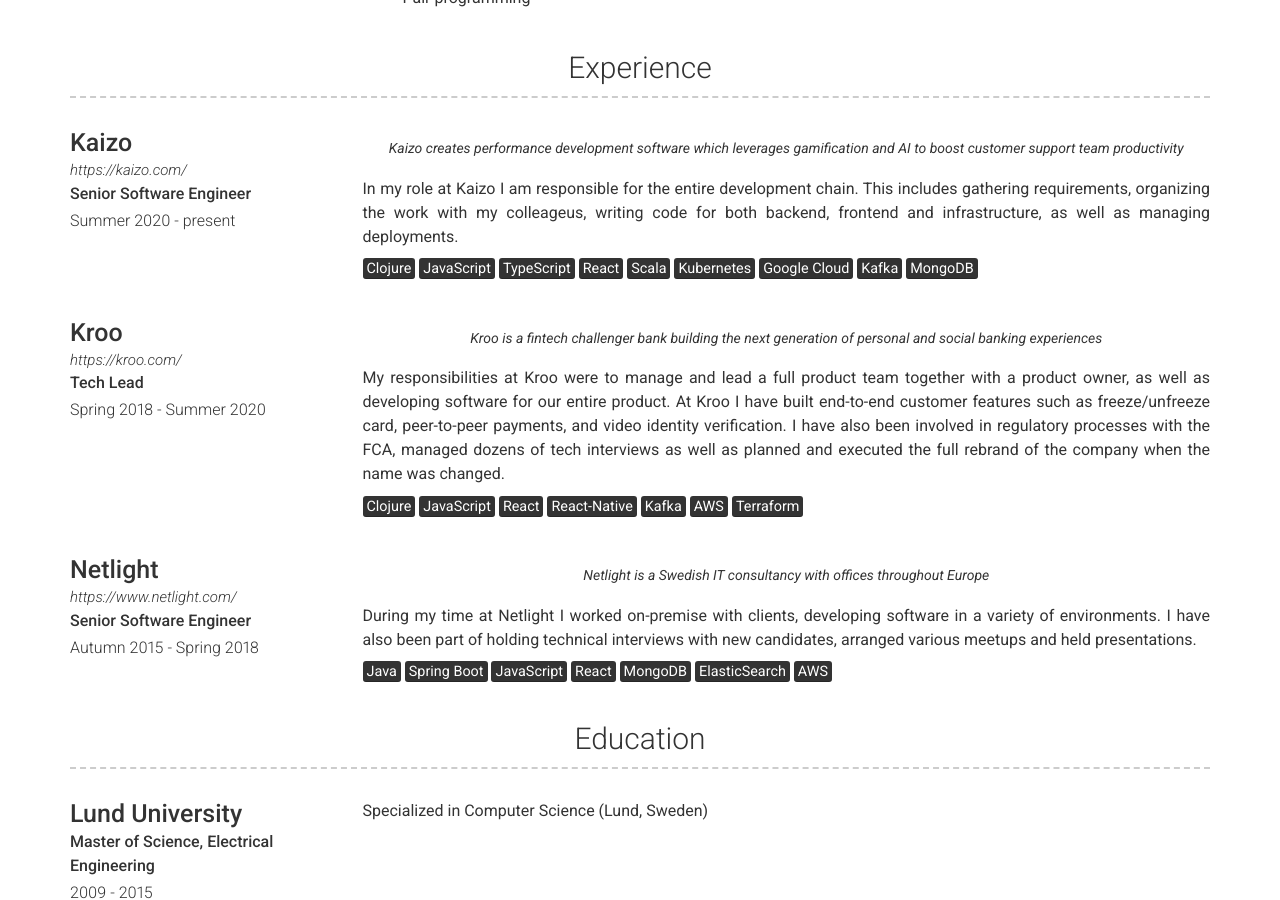
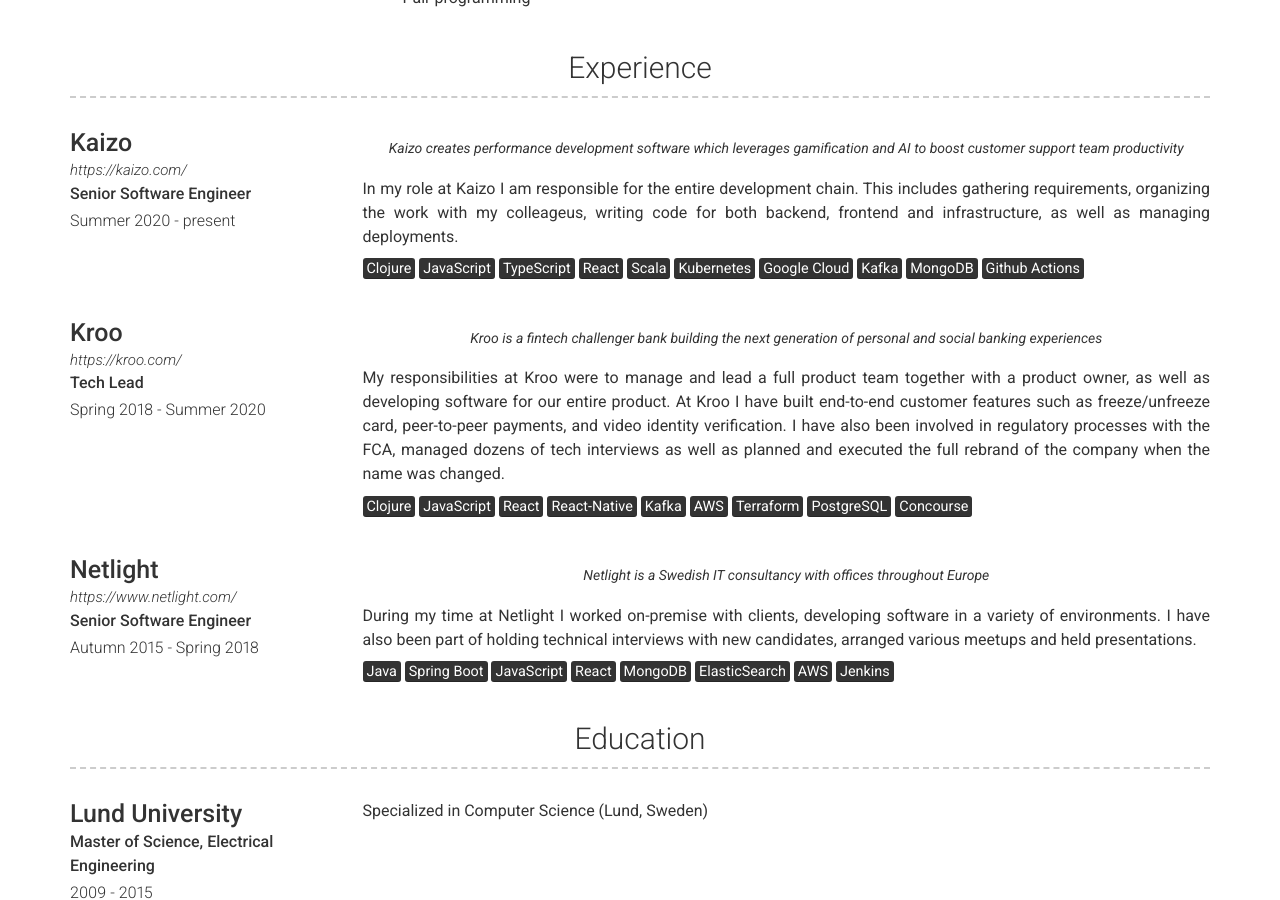
Before and after one commit to jonassvalin/jonassvalin.github.io, a Jekyll site: the page built from index.md, in a window 1280 px wide and 900 px high, scrolled down 492 px. Built offline with Jekyll 4.4.1, drawn with Linux system fonts in a browser that asks for light colours; nearby versions of some CDN libraries.

Commit message:
Add further technologies

```diff
--- a/_data/experience.yml
+++ b/_data/experience.yml
@@ -11,7 +11,7 @@
     the work with my colleageus, writing code for both backend, frontend and infrastructure, as well as managing deployments.
 
     <mark>Clojure</mark> <mark>JavaScript</mark> <mark>TypeScript</mark> <mark>React</mark> <mark>Scala</mark> <mark>Kubernetes</mark>
-    <mark>Google Cloud</mark> <mark>Kafka</mark> <mark>MongoDB</mark>
+    <mark>Google Cloud</mark> <mark>Kafka</mark> <mark>MongoDB</mark> <mark>Github Actions</mark>
 
 - layout: left
   company: Kroo
@@ -27,7 +27,7 @@
     interviews as well as planned and executed the full rebrand of the company when the name was changed.
 
     <mark>Clojure</mark> <mark>JavaScript</mark> <mark>React</mark> <mark>React-Native</mark> <mark>Kafka</mark> <mark>AWS</mark>
-    <mark>Terraform</mark>
+    <mark>Terraform</mark> <mark>PostgreSQL</mark> <mark>Concourse</mark>
 
 - layout: left
   company: Netlight
@@ -41,4 +41,4 @@
     have also been part of holding technical interviews with new candidates, arranged various meetups and held presentations.
 
     <mark>Java</mark> <mark>Spring Boot</mark> <mark>JavaScript</mark> <mark>React</mark> <mark>MongoDB</mark> <mark>ElasticSearch</mark>
-    <mark>AWS</mark>
+    <mark>AWS</mark> <mark>Jenkins</mark>
```
